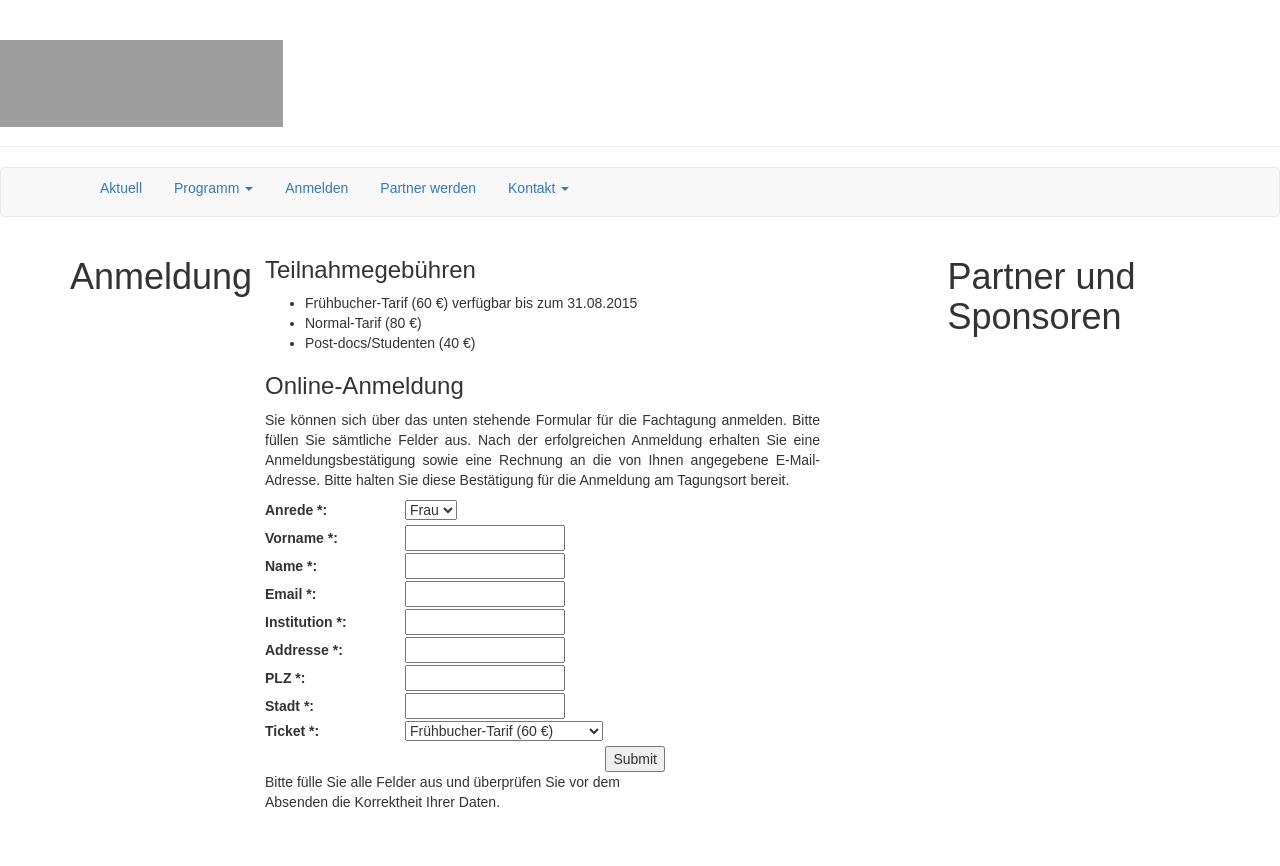
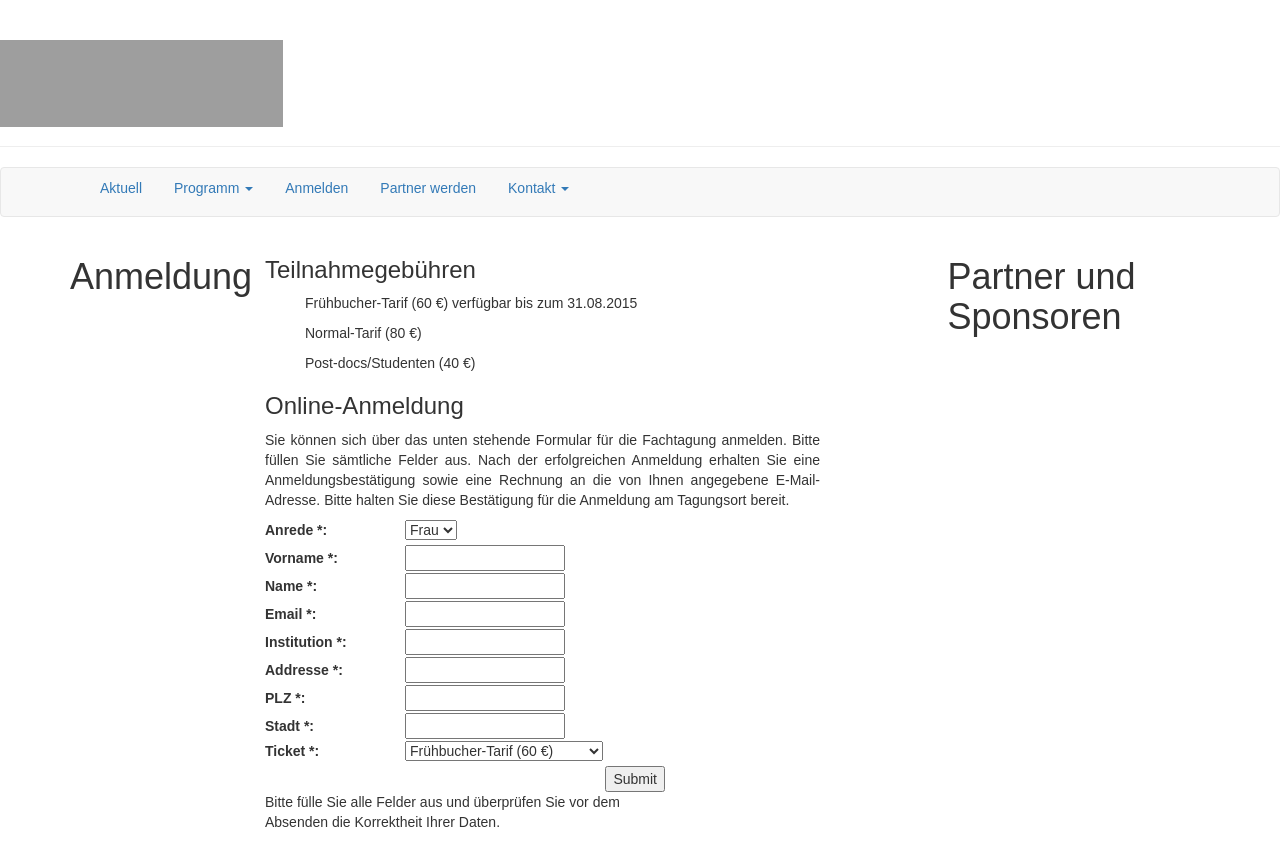
Before and after one commit to susedev/test, a Jekyll site: the page built from anmeldung.html, in a window 1280 px wide. Shown: the top 866 px of the page. Built offline with Jekyll 4.4.1, drawn with Linux system fonts in a browser that asks for light colours; nearby versions of some CDN libraries; grey boxes are pictures that could not be loaded.

Commit message:
Edit from JekyllCMS

```diff
--- a/anmeldung.html
+++ b/anmeldung.html
@@ -3,11 +3,11 @@ title: Anmeldung
 ---
 <h3>Teilnahmegeb&uuml;hren</h3>
 
-<ul>
-	<li>Fr&uuml;hbucher-Tarif (60 &euro;) verf&uuml;gbar bis zum 31.08.2015</li>
-	<li>Normal-Tarif (80 &euro;)</li>
-	<li>Post-docs/Studenten (40 &euro;)</li>
-</ul>
+<p style="margin-left: 40px;">Fr&uuml;hbucher-Tarif (60 &euro;) verf&uuml;gbar bis zum 31.08.2015</p>
+
+<p style="margin-left: 40px;">Normal-Tarif (80 &euro;)</p>
+
+<p style="margin-left: 40px;">Post-docs/Studenten (40 &euro;)</p>
 
 <h3>Online-Anmeldung</h3>
 
```
